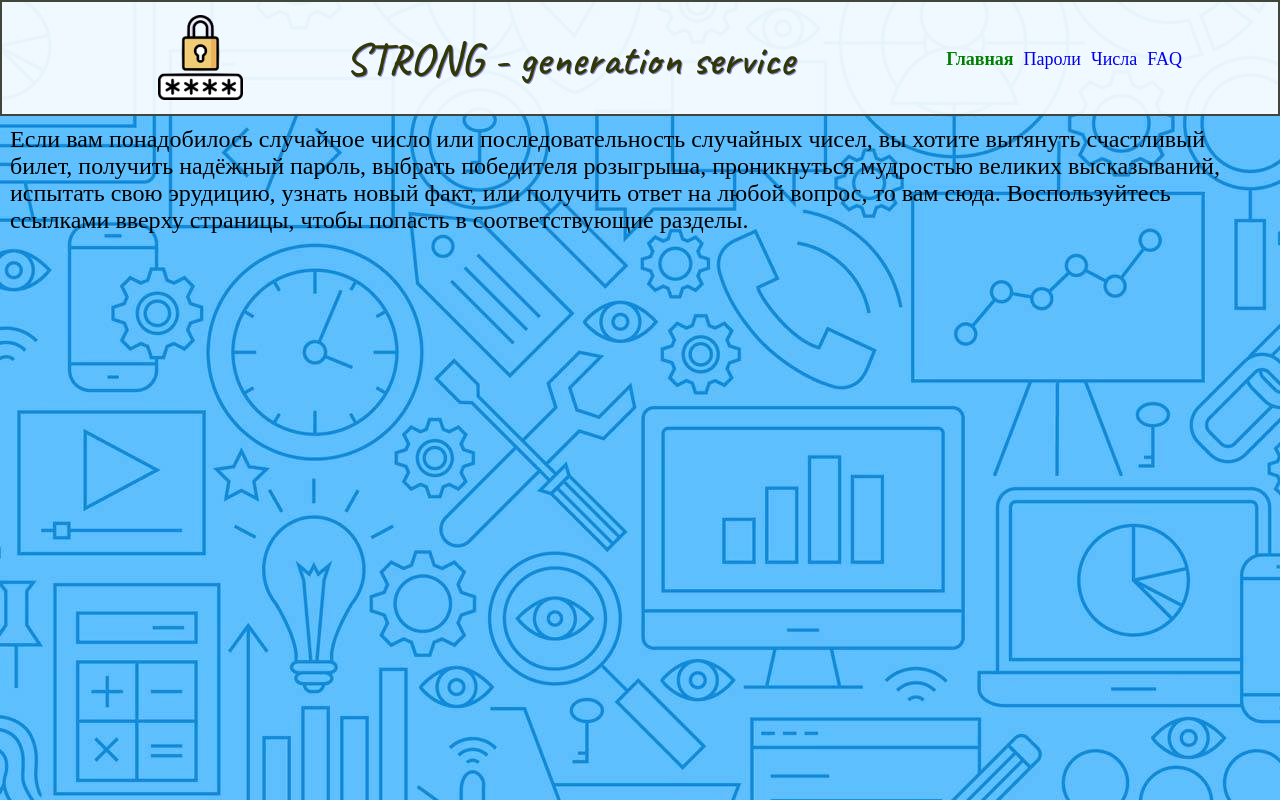
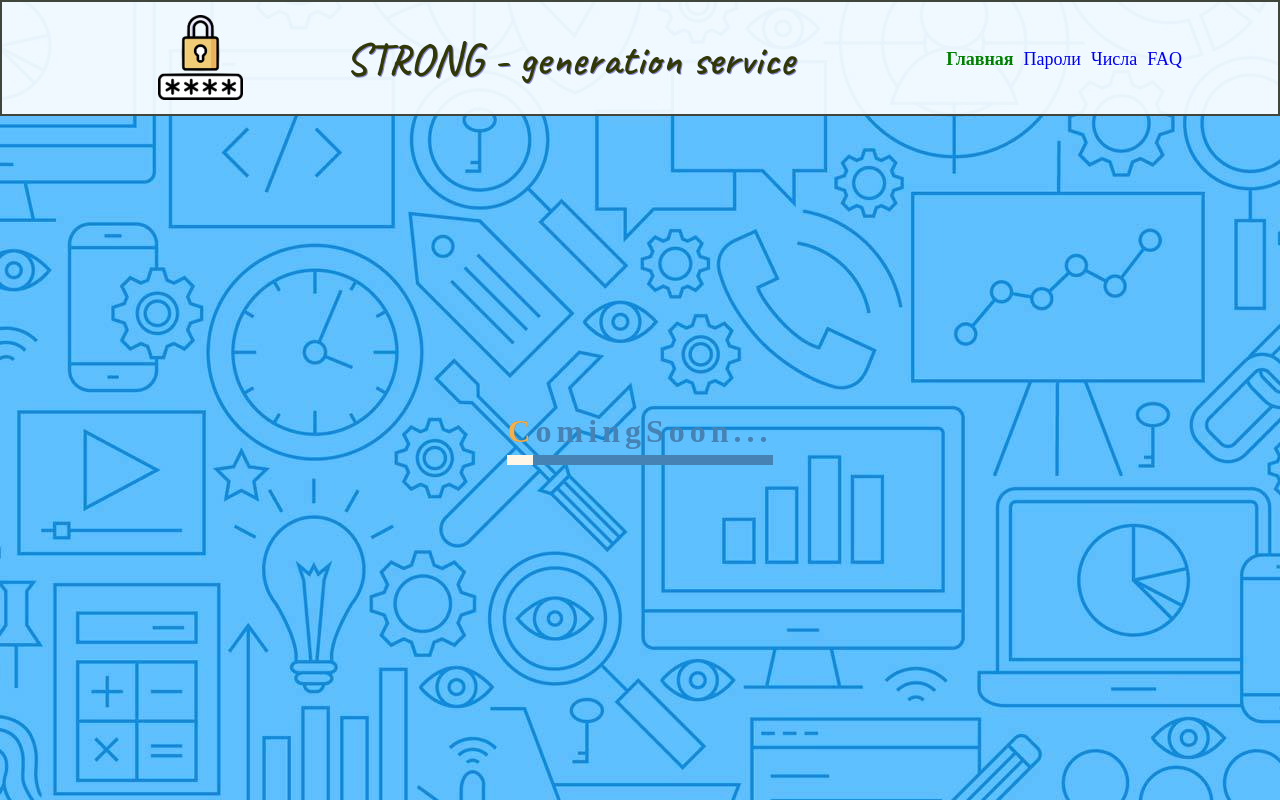
Before and after one commit to PavelKochetkov/generation-service, a React (Create React App) app: page / in a window 1280 px wide. Built offline with nearby package versions, Linux system fonts and the light colour scheme.

Commit message:
changing the project to a full-fledged service

```diff
--- /dev/null
+++ b/src/Components/Loader.js
@@ -0,0 +1,8 @@
+import React from "react";
+import '../css/loader.css'
+
+export const Loader = () => {
+    return <div className="loader">
+                <h2 className="loading" data-text="ComingSoon...">ComingSoon...</h2>
+            </div>
+}
--- a/src/Pages/Faq.js
+++ b/src/Pages/Faq.js
@@ -1,19 +1,12 @@
 import React from "react"
 import '../css/faq.css'
+import { Loader } from "../Components/Loader"
 
 export function Faq() {
     return (
-        <div className="text">
-            Проект создан для того, что бы помочь придумать надежный и устойчивый к взлому
-            пароль.
-            <p>Использовать онлайн генератор паролей очень легко: отметьте нужные вам
-            параметры и нажмите на кнопку <i>«сгенерировать пароль»</i>, и скопируйте тот,
-            который вам понравится.</p>
-            <p>Этот сложный пароль из случайных чисел и символов вы можете использовать в играх, в
-            социальных сетях или различных программах.</p>
-            Все что создается на STRONG является уникальным и созданным один раз, и только для
-            вас. Здесь не ведется учет и не сохраняется все то, что создает генератор.
-            <p>Так что будьте уверены!</p>
+        <div className="faq">
+            <Loader/>
         </div>
+
     )
 }
--- a/src/Pages/Home.js
+++ b/src/Pages/Home.js
@@ -1,14 +1,11 @@
 import React from 'react'
 import '../css/home.css'
+import { Loader } from '../Components/Loader'
 
 export const Home = () => {
     return(
-        <div class="home">
-            Если вам понадобилось случайное число или последовательность случайных чисел,
-            вы хотите вытянуть счастливый билет, получить надёжный пароль, выбрать победителя
-            розыгрыша, проникнуться мудростью великих высказываний, испытать свою эрудицию,
-            узнать новый факт, или получить ответ на любой вопрос, то вам сюда. Воспользуйтесь
-            ссылками вверху страницы, чтобы попасть в соответствующие разделы.
+        <div className='home'>
+            <Loader/>
         </div>
     )
 }
--- a/src/Pages/Numbers.js
+++ b/src/Pages/Numbers.js
@@ -1,9 +1,11 @@
-import React from "react"
+import React from "react";
+import { Loader } from "../Components/Loader";
+import "../css/numbers.css";
 
 export const Numbers = () => {
-    return (
-        <h1>
-            Coming soon
-        </h1>
-    )
-}
+  return (
+    <div className="numbers">
+        <Loader />
+    </div>
+  );
+};
--- a/src/css/faq.css
+++ b/src/css/faq.css
@@ -1,5 +1,8 @@
-.text {
-    font-size: 23px;
-    margin: 10px;
-    font-family: cursive;
+.faq{
+    animation: faq 1s forwards
 }
+
+@keyframes faq {
+    0% {opacity: 0;}
+    100% {opacity: 1;}
+}
--- a/src/css/header.css
+++ b/src/css/header.css
@@ -16,6 +16,7 @@
     margin-right: 50px;
     font-size: 45px;
     text-shadow: 1px 1px rgb(136, 136, 209);
+    cursor: default;
 }
 
 .logo {
--- a/src/css/home.css
+++ b/src/css/home.css
@@ -1,5 +1,10 @@
 .home {
     font-family: cursive;
     font-size: x-large;
-    margin: 10px;
+    animation: home 1s forwards
 }
+
+@keyframes home {
+    0% {opacity: 0;}
+    100% {opacity: 1;}
+}
--- /dev/null
+++ b/src/css/loader.css
@@ -0,0 +1,52 @@
+.loader {
+    margin: 0;
+    padding: 0;
+    box-sizing: border-box;
+    overflow: hidden;
+    display: flex;
+    align-items: center;
+    justify-content: center;
+    height: 80vh;
+}
+
+.loading {
+    color: SteelBlue;
+    position: relative;
+    letter-spacing: 5px;
+    border-bottom: 10px solid SteelBlue;
+    line-height: 1.5;
+    font-family: cursive;
+    font-size: xx-large;
+}
+
+.loading::before {
+    content: attr(data-text);
+    position: absolute;
+    top: 0;
+    left: 0;
+    width: 100%;
+    color: SteelBlue;
+    border-bottom: 10px solid white;
+    animation: load 5s linear infinite;
+    overflow: hidden;
+}
+
+@keyframes load {
+    0% {
+        width: 0;
+        color: rgb(240, 158, 35);
+    }
+
+    50% {
+        width: 50%;
+        color: white;
+        text-shadow: 1px 1px 1px black;
+    }
+
+    100% {
+        width: 100%;
+        color: whitesmoke;
+        text-shadow: 2px 2px 1px black;
+        border-bottom: 10px solid orange;
+    }
+}
--- /dev/null
+++ b/src/css/numbers.css
@@ -0,0 +1,8 @@
+.numbers {
+    animation: numbers 1s forwards
+}
+
+@keyframes numbers {
+    0% {opacity: 0;}
+    100% {opacity: 1;}
+}
--- a/src/css/passwordForm.css
+++ b/src/css/passwordForm.css
@@ -4,8 +4,15 @@
     justify-content: center;
     grid-gap: 10px;
     padding: 10px;
-    margin-top: 20px;
     align-items: center;
+    align-content: center;
+    height: 80vh;
+    animation: password 1s forwards
+}
+
+@keyframes password {
+    0% {opacity: 0;}
+    100% {opacity: 1;}
 }
 
 .item2 {
@@ -46,6 +53,7 @@
     font-size: 20px;
     margin-left: 20px;
     margin-top: 30px;
+    cursor: default;
 }
 
 hr {
@@ -68,6 +76,7 @@ hr {
     flex-direction: column;
     text-align: right;
 }
+
 #lengthPassword {
     margin-left: 10px;
 }
```
